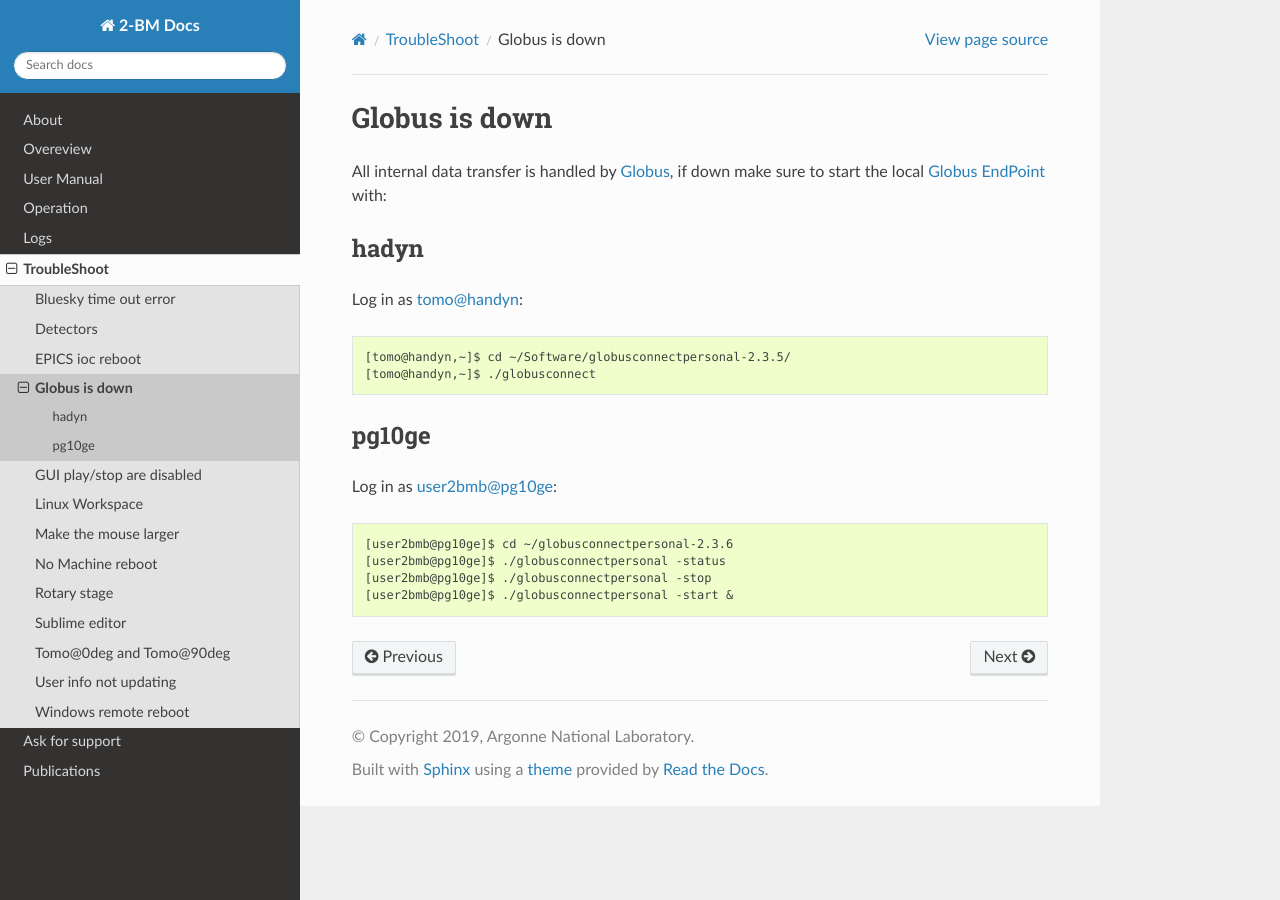
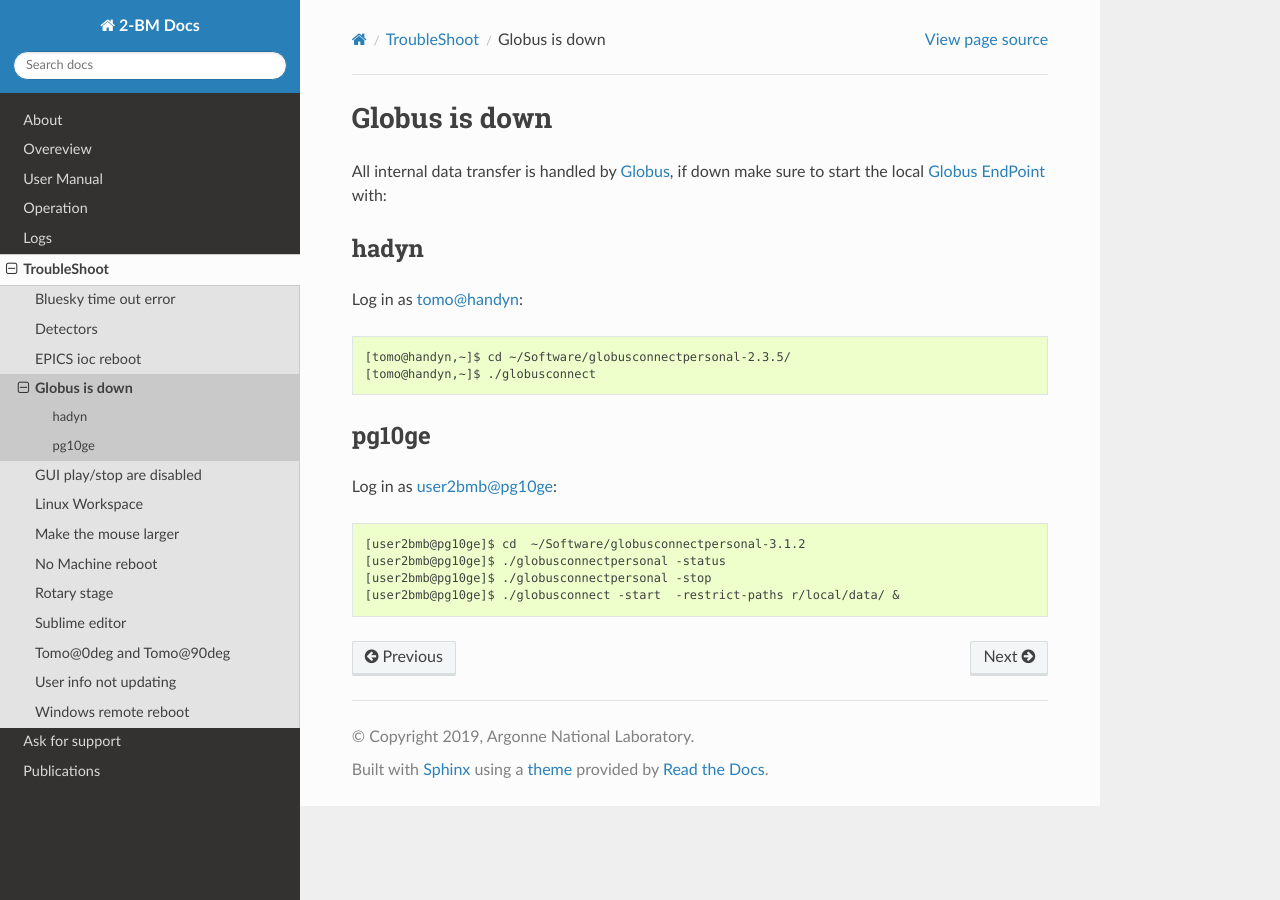
Before and after one commit to xray-imaging/2bm-docs, a Sphinx documentation site: the page built from docs/source/troubleshoot/item_0004.rst, in a window 1280 px wide. Built offline with Sphinx 7.4.7 and the Read the Docs theme 2.0.0, drawn with Linux system fonts in a browser that asks for light colours; the version number could not be read and is left out.

Commit message:
added instruction on how to start globus with cli on pg10ge

```diff
--- a/docs/source/troubleshoot/item_0004.rst
+++ b/docs/source/troubleshoot/item_0004.rst
@@ -18,7 +18,7 @@ pg10ge
 
 Log in as user2bmb@pg10ge::
 
-    [user2bmb@pg10ge]$ cd ~/globusconnectpersonal-2.3.6
+    [user2bmb@pg10ge]$ cd  ~/Software/globusconnectpersonal-3.1.2
     [user2bmb@pg10ge]$ ./globusconnectpersonal -status
     [user2bmb@pg10ge]$ ./globusconnectpersonal -stop
-    [user2bmb@pg10ge]$ ./globusconnectpersonal -start &
+    [user2bmb@pg10ge]$ ./globusconnect -start  -restrict-paths r/local/data/ &
```
